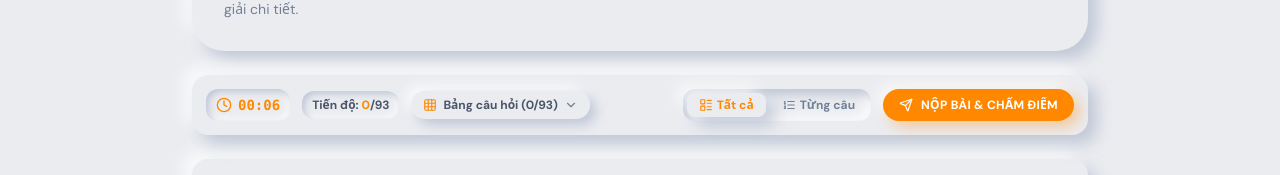
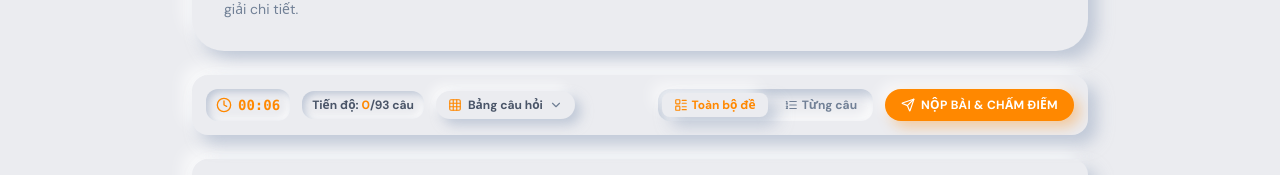
Before and after one commit to phucstd115511/hocbai, a React (Vite) app: page / in a window 1280 px wide. Shown: the part 343-518 px from the top of the page. Built offline with nearby package versions, Linux system fonts and the light colour scheme.

Commit message:
fix(mobile): prevent sticky control bar and submit button horizontal overflow

```diff
--- a/src/App.jsx
+++ b/src/App.jsx
@@ -234,7 +234,7 @@ export default function App() {
         examCount={data.exams.length}
       />
 
-      <main className="max-w-7xl mx-auto px-4 sm:px-6 lg:px-8 pt-4 pb-28 lg:py-6">
+      <main className="max-w-7xl mx-auto px-4 sm:px-6 lg:px-8 pt-4 pb-28 lg:py-6 overflow-x-clip max-w-full">
           {(activeTab === 'quiz' || activeTab === 'congnghe_ghki' || activeTab === 'gdqp_ghki') && (
             <CongNgheGHKIQuiz
               initialSubjectId={activeTab === 'gdqp_ghki' ? 'sub_gdqp11' : 'sub_congnghe_ghki'}
--- a/src/components/practice/CongNgheGHKIQuiz.jsx
+++ b/src/components/practice/CongNgheGHKIQuiz.jsx
@@ -634,15 +634,15 @@ export default function CongNgheGHKIQuiz({
       {/* 3. Sticky Progress & Control Bar Neumorphic with Locked Expansion Animation */}
       <div
         ref={stickyRef}
-        className={`sticky top-20 z-30 backdrop-blur-md p-2.5 sm:p-3.5 rounded-2xl neu-extruded transition-all duration-300 ease-[cubic-bezier(0.16,1,0.3,1)] ${
+        className={`sticky top-20 z-30 backdrop-blur-md p-2.5 sm:p-3.5 rounded-2xl neu-extruded transition-all duration-300 ease-[cubic-bezier(0.16,1,0.3,1)] max-w-full overflow-hidden ${
           isStickyStuck
             ? 'bg-[#EBECF0]/95 dark:bg-[#1A1E24]/95 shadow-[0_12px_28px_rgb(163,177,198,0.45)] dark:shadow-[0_12px_28px_rgb(0,0,0,0.7)] ring-1 ring-[#FF8800]/25'
             : 'bg-[#EBECF0]/90 dark:bg-[#1A1E24]/90 shadow-[0_8px_16px_rgb(163,177,198,0.35)] dark:shadow-[0_8px_16px_rgb(0,0,0,0.5)]'
         }`}
       >
-        <div className="flex flex-col md:flex-row md:items-center md:justify-between gap-2.5 w-full">
+        <div className="flex flex-col md:flex-row md:items-center md:justify-between gap-2 sm:gap-2.5 w-full max-w-full">
           {/* Row 1 on mobile: Clock, Progress & Question Palette button spread out evenly */}
-          <div className="flex items-center gap-2 sm:gap-3 w-full md:w-auto">
+          <div className="flex items-center gap-1.5 sm:gap-3 w-full md:w-auto">
             {/* Clock */}
             <div className="flex items-center gap-1.5 px-2.5 py-1.5 rounded-xl neu-inset-sm text-[#FF8800] font-mono font-bold text-xs sm:text-sm shrink-0">
               <Clock className="w-3.5 h-3.5 sm:w-4 sm:h-4" />
@@ -652,26 +652,26 @@ export default function CongNgheGHKIQuiz({
             {/* Progress */}
             <div className="neu-inset-sm px-2.5 py-1.5 rounded-xl text-xs font-bold text-[#4A5568] dark:text-[#E2E8F0] shrink-0">
               <span className="hidden sm:inline">Tiến độ: </span>
-              <span className="text-[#FF8800] font-extrabold">{answeredCount}</span>/{questionsToTest.length} <span className="hidden xs:inline">câu</span>
+              <span className="text-[#FF8800] font-extrabold">{answeredCount}</span>/{questionsToTest.length} <span className="hidden sm:inline">câu</span>
             </div>
 
             {/* Question Palette Button: expands to fill all remaining right space smoothly */}
             <button
               onClick={() => setShowPalette(!showPalette)}
-              className={`flex-1 md:flex-initial flex items-center justify-center gap-1.5 px-3 py-1.5 rounded-xl text-xs font-bold transition-all duration-300 cursor-pointer ${
+              className={`flex-1 min-w-0 md:flex-initial flex items-center justify-center gap-1.5 px-2.5 sm:px-3 py-1.5 rounded-xl text-xs font-bold transition-all duration-300 cursor-pointer ${
                 showPalette
                   ? 'neu-inset-sm text-[#FF8800]'
                   : 'neu-btn text-[#4A5568] dark:text-[#E2E8F0] hover:text-[#FF8800]'
               } ${isStickyStuck ? 'ring-1 ring-[#FF8800]/30 shadow-sm' : ''}`}
             >
               <Grid className="w-3.5 h-3.5 text-[#FF8800] shrink-0" />
-              <span className="truncate">Bảng câu hỏi ({answeredCount}/{questionsToTest.length})</span>
+              <span className="truncate">Bảng câu hỏi</span>
               <ChevronDown className={`w-3.5 h-3.5 text-[#718096] transition-transform duration-300 shrink-0 ${showPalette ? 'rotate-180 text-[#FF8800]' : ''}`} />
             </button>
           </div>
 
           {/* Row 2 on mobile: View mode & Submit toggle spread out evenly */}
-          <div className="flex items-center gap-2 sm:gap-3 w-full md:w-auto justify-between">
+          <div className="flex items-center gap-2 sm:gap-3 w-full md:w-auto">
             <div className="flex neu-inset p-1 rounded-xl text-xs gap-1 shrink-0">
               <button
                 onClick={() => setDisplayMode('scroll')}
@@ -681,7 +681,7 @@ export default function CongNgheGHKIQuiz({
                     : 'text-[#718096] dark:text-[#94A3B8]'
                 }`}
               >
-                <LayoutList className="w-3.5 h-3.5" /> <span className="hidden xs:inline">Toàn bộ đề</span><span className="xs:hidden">Tất cả</span>
+                <LayoutList className="w-3.5 h-3.5" /> <span className="hidden sm:inline">Toàn bộ đề</span><span className="sm:hidden">Tất cả</span>
               </button>
               <button
                 onClick={() => setDisplayMode('single')}
@@ -698,16 +698,24 @@ export default function CongNgheGHKIQuiz({
             {!isSubmitted ? (
               <button
                 onClick={handleSubmit}
-                className="flex-1 md:flex-initial neu-btn-primary px-3.5 sm:px-4 py-2 rounded-xl text-xs uppercase tracking-wide flex items-center justify-center gap-1.5 sm:gap-2 cursor-pointer font-bold transition-all duration-300"
+                className="flex-1 min-w-0 md:flex-initial neu-btn-primary px-3 sm:px-4 py-2 rounded-xl text-xs uppercase tracking-wide flex items-center justify-center gap-1.5 cursor-pointer font-bold transition-all duration-300 shrink"
               >
-                <Send className="w-3.5 h-3.5 shrink-0" /> <span className="truncate">Nộp Bài & Chấm Điểm</span>
+                <Send className="w-3.5 h-3.5 shrink-0" />
+                <span className="truncate">
+                  <span className="sm:hidden">Nộp Bài</span>
+                  <span className="hidden sm:inline">Nộp Bài & Chấm Điểm</span>
+                </span>
               </button>
             ) : (
               <button
                 onClick={handleReset}
-                className="flex-1 md:flex-initial neu-btn px-3.5 sm:px-4 py-2 rounded-xl text-xs font-display font-bold text-[#FF8800] uppercase tracking-wide flex items-center justify-center gap-1.5 sm:gap-2 cursor-pointer transition-all duration-300"
+                className="flex-1 min-w-0 md:flex-initial neu-btn px-3 sm:px-4 py-2 rounded-xl text-xs font-display font-bold text-[#FF8800] uppercase tracking-wide flex items-center justify-center gap-1.5 cursor-pointer transition-all duration-300 shrink"
               >
-                <RotateCcw className="w-3.5 h-3.5 shrink-0" /> <span className="truncate">Làm Lại Đề Này</span>
+                <RotateCcw className="w-3.5 h-3.5 shrink-0" />
+                <span className="truncate">
+                  <span className="sm:hidden">Làm Lại</span>
+                  <span className="hidden sm:inline">Làm Lại Đề Này</span>
+                </span>
               </button>
             )}
           </div>
--- a/tailwind.config.js
+++ b/tailwind.config.js
@@ -7,6 +7,9 @@ export default {
   darkMode: 'class',
   theme: {
     extend: {
+      screens: {
+        xs: '420px',
+      },
       fontFamily: {
         sans: ['"DM Sans"', 'system-ui', 'sans-serif'],
         display: ['"Plus Jakarta Sans"', 'system-ui', 'sans-serif'],
```
